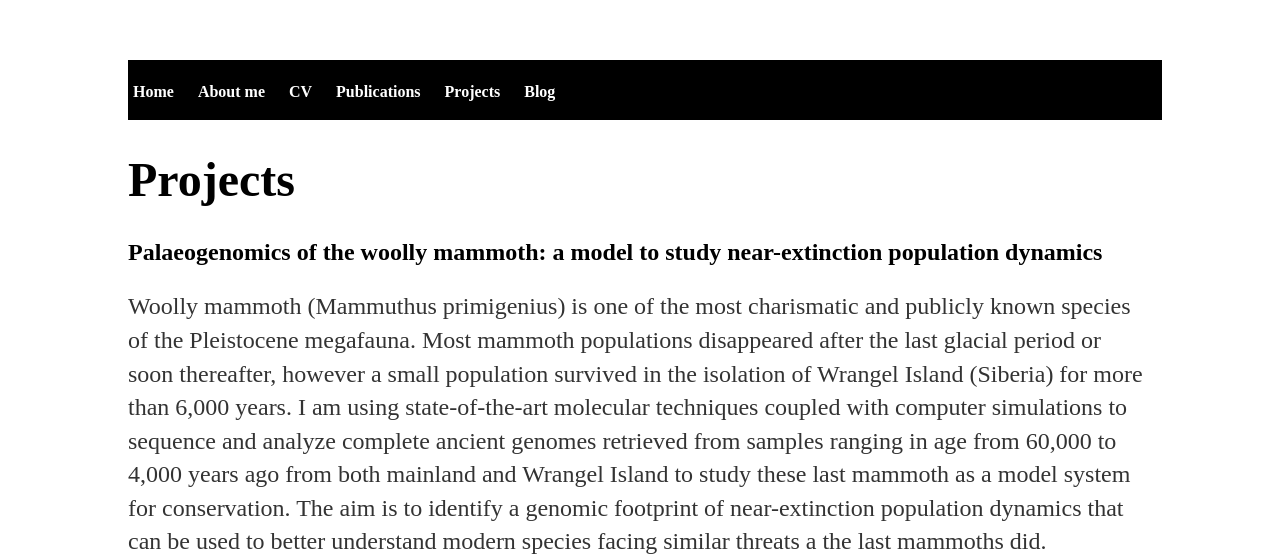
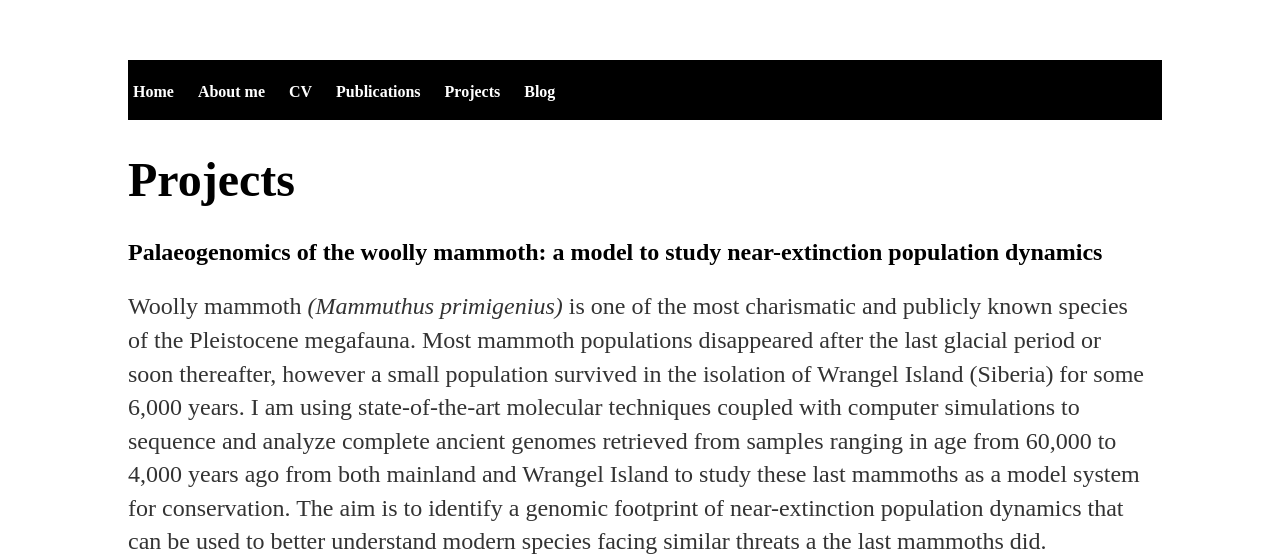
Before and after one commit to DiezMolino/diezmolino.github.io, a Jekyll site: the page projects/index.html, which Jekyll copies as it is, in a window 1280 px wide and 900 px high, cut to the strip 0-559 px from the top of the window. Built offline with Jekyll 4.4.1, drawn with Linux system fonts in a browser that asks for light colours.

Commit message:
Update index.html

```diff
--- a/projects/index.html
+++ b/projects/index.html
@@ -34,7 +34,7 @@
 
 <h2>Palaeogenomics of the woolly mammoth: a model to study near-extinction population dynamics</h2>
 
-<p>Woolly mammoth (Mammuthus primigenius) is one of the most charismatic and publicly known species of the Pleistocene megafauna. Most mammoth populations disappeared after the last glacial period or soon thereafter, however a small population survived in the isolation of Wrangel Island (Siberia) for more than 6,000 years. I am using state-of-the-art molecular techniques coupled with computer simulations to sequence and analyze complete ancient genomes retrieved from samples ranging in age from 60,000 to 4,000 years ago from both mainland and Wrangel Island to study these last mammoth as a model system for conservation. The aim is to identify a genomic footprint of near-extinction population dynamics that can be used to better understand modern species facing similar threats a the last mammoths did.</p>
+<p>Woolly mammoth <i>(Mammuthus primigenius)</i> is one of the most charismatic and publicly known species of the Pleistocene megafauna. Most mammoth populations disappeared after the last glacial period or soon thereafter, however a small population survived in the isolation of Wrangel Island (Siberia) for some 6,000 years. I am using state-of-the-art molecular techniques coupled with computer simulations to sequence and analyze complete ancient genomes retrieved from samples ranging in age from 60,000 to 4,000 years ago from both mainland and Wrangel Island to study these last mammoths as a model system for conservation. The aim is to identify a genomic footprint of near-extinction population dynamics that can be used to better understand modern species facing similar threats a the last mammoths did.</p>
 
 <figure>
     <img src='https://cloud.githubusercontent.com/assets/13287919/16173156/a3aa6a00-3598-11e6-9ead-03791915e2aa.jpg'  HEIGHT=274/>
```
